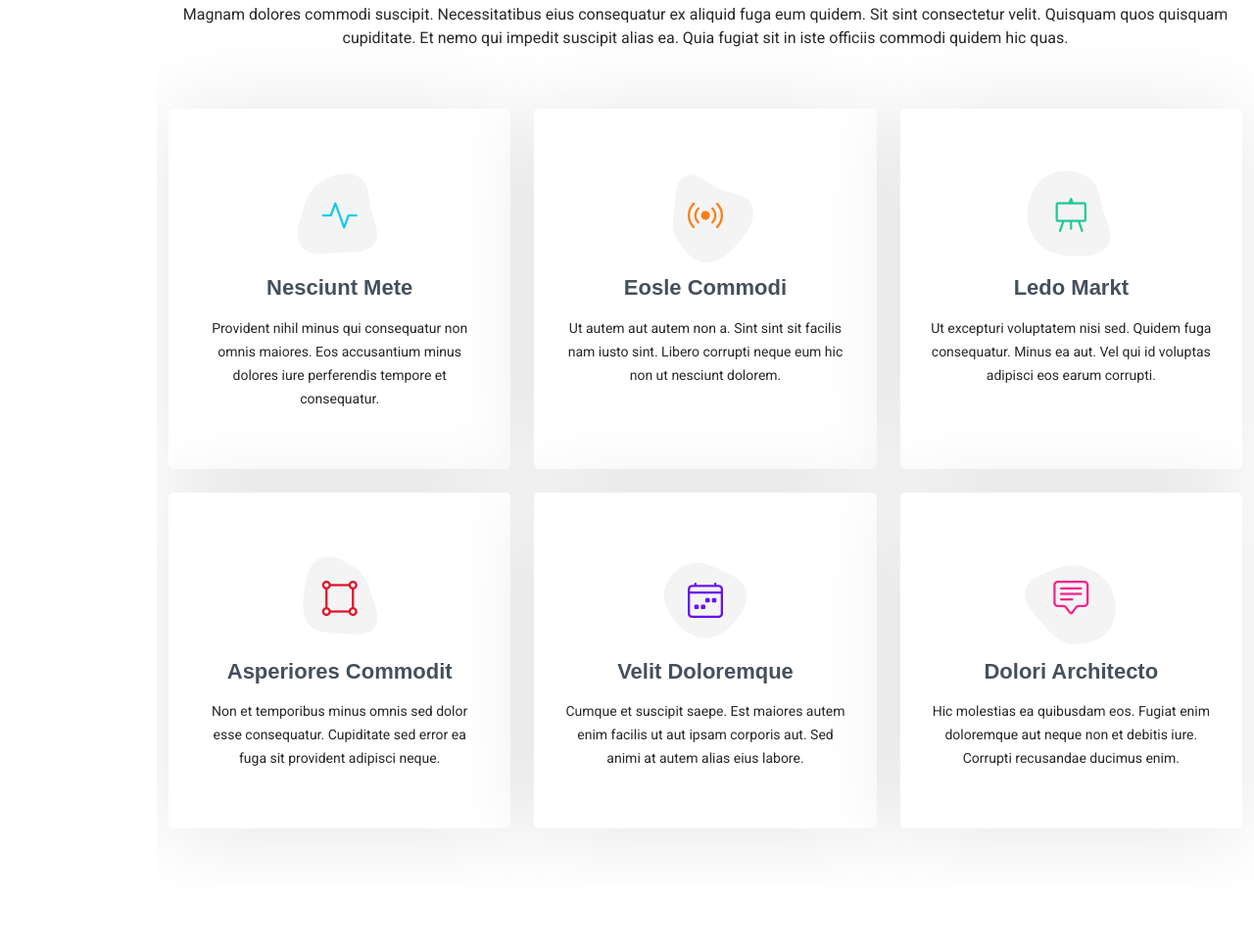
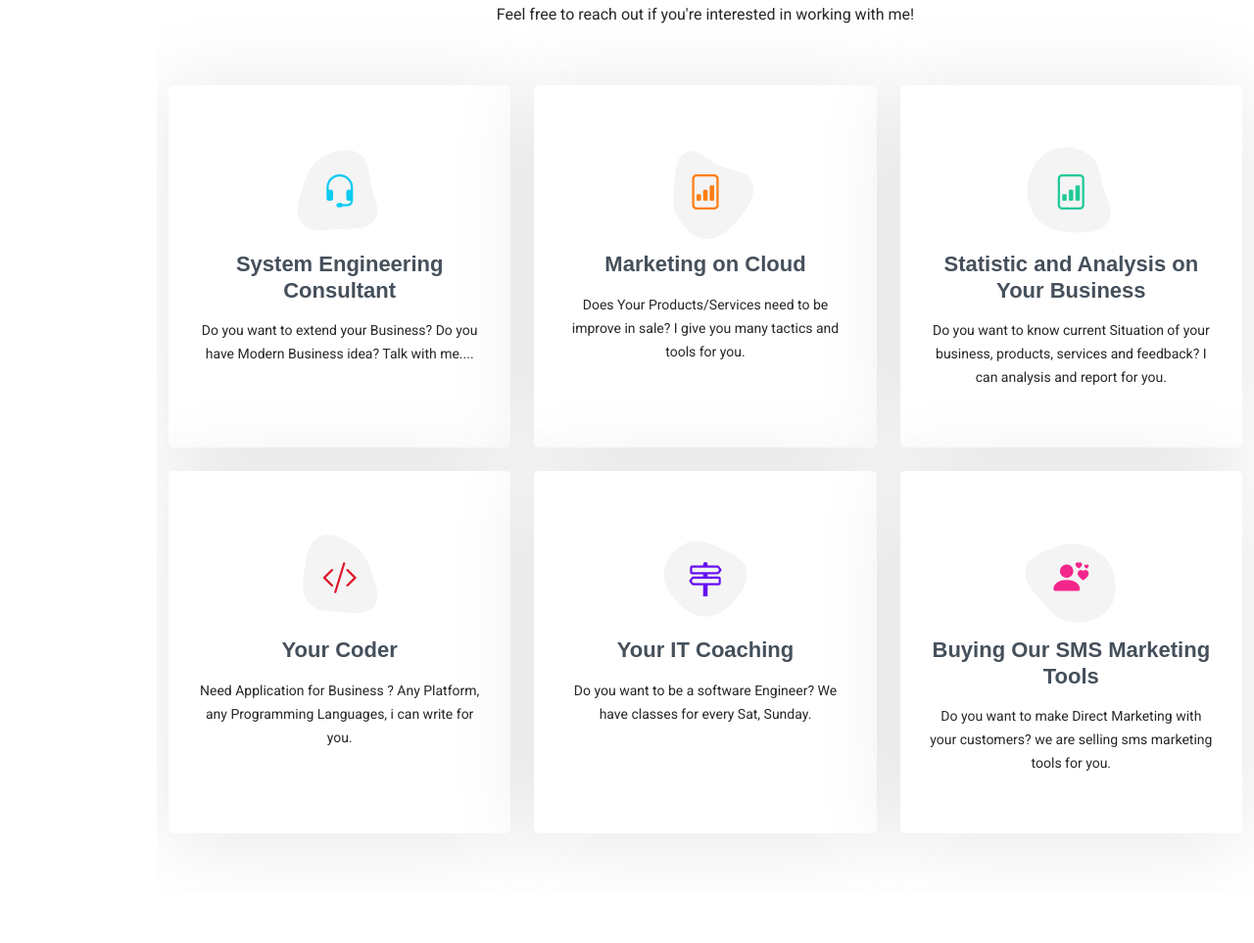
Before and after one commit to nyannaingtun77/profile, a plain HTML site: page index.html in a window 1280 px wide. Shown: the part 9330-10293 px from the top of the page at 98% size. Drawn offline with Linux system fonts and the light colour scheme.

Commit message:
finished services

```diff
--- a/index.html
+++ b/index.html
@@ -674,7 +674,7 @@
       <!-- Section Title -->
       <div class="container section-title" data-aos="fade-up">
         <h2>Services</h2>
-        <p>Magnam dolores commodi suscipit. Necessitatibus eius consequatur ex aliquid fuga eum quidem. Sit sint consectetur velit. Quisquam quos quisquam cupiditate. Et nemo qui impedit suscipit alias ea. Quia fugiat sit in iste officiis commodi quidem hic quas.</p>
+        <p>Feel free to reach out if you're interested in working with me!        </p>
       </div><!-- End Section Title -->
 
       <div class="container">
@@ -685,12 +685,12 @@
                 <svg width="100" height="100" viewBox="0 0 600 600" xmlns="http://www.w3.org/2000/svg">
                   <path stroke="none" stroke-width="0" fill="#f5f5f5" d="M300,521.0016835830174C376.1290562159157,517.8887921683347,466.0731472004068,529.7835943286574,510.70327084640275,468.03025145048787C554.3714126377745,407.6079735673963,508.03601936045806,328.9844924480964,491.2728898941984,256.3432110539036C474.5976632858925,184.082847569629,479.9380746630129,96.60480741107993,416.23090153303,58.64404602377083C348.86323505073057,18.502131276798302,261.93793281208167,40.57373210992963,193.5410806939664,78.93577620505333C130.42746243093433,114.334589627462,98.30271207620316,179.96522072025542,76.75703585869454,249.04625023123273C51.97151888228291,328.5150500222984,13.704378332031375,421.85034740162234,66.52175969318436,486.19268352777647C119.04800174914682,550.1803526380478,217.28368757567262,524.383925680826,300,521.0016835830174"></path>
                 </svg>
-                <i class="bi bi-activity"></i>
+                <i class="bi bi-headset"></i>
               </div>
               <a href="#" class="stretched-link">
-                <h3>Nesciunt Mete</h3>
+                <h3>System Engineering Consultant</h3>
               </a>
-              <p>Provident nihil minus qui consequatur non omnis maiores. Eos accusantium minus dolores iure perferendis tempore et consequatur.</p>
+              <p>Do you want to extend your Business? Do you have Modern Business idea? Talk with me.... </p>
             </div>
           </div><!-- End Service Item -->
 
@@ -700,12 +700,12 @@
                 <svg width="100" height="100" viewBox="0 0 600 600" xmlns="http://www.w3.org/2000/svg">
                   <path stroke="none" stroke-width="0" fill="#f5f5f5" d="M300,582.0697525312426C382.5290701553225,586.8405444964366,449.9789794690241,525.3245884688669,502.5850820975895,461.55621195738473C556.606425686781,396.0723002908107,615.8543463187945,314.28637112970534,586.6730223649479,234.56875336149918C558.9533121215079,158.8439757836574,454.9685369536778,164.00468322053177,381.49747125262974,130.76875717737553C312.15926192815925,99.40240125094834,248.97055460311594,18.661163978235184,179.8680185752513,50.54337015887873C110.5421016452524,82.52863877960104,119.82277516462835,180.83849132639028,109.12597500060166,256.43424936330496C100.08760227029461,320.3096726198365,92.17705696193138,384.0621239912766,124.79988738764834,439.7174275375508C164.83382741302287,508.01625554203684,220.96474134820875,577.5009287672846,300,582.0697525312426"></path>
                 </svg>
-                <i class="bi bi-broadcast"></i>
+                <i class="bi bi-file-bar-graph"></i>
               </div>
               <a href="#" class="stretched-link">
-                <h3>Eosle Commodi</h3>
+                <h3>Marketing on Cloud</h3>
               </a>
-              <p>Ut autem aut autem non a. Sint sint sit facilis nam iusto sint. Libero corrupti neque eum hic non ut nesciunt dolorem.</p>
+              <p>Does Your Products/Services need to be improve in sale? I give you many tactics and tools for you. </p>
             </div>
           </div><!-- End Service Item -->
 
@@ -715,12 +715,12 @@
                 <svg width="100" height="100" viewBox="0 0 600 600" xmlns="http://www.w3.org/2000/svg">
                   <path stroke="none" stroke-width="0" fill="#f5f5f5" d="M300,541.5067337569781C382.14930387511276,545.0595476570109,479.8736841581634,548.3450877840088,526.4010558755058,480.5488172755941C571.5218469581645,414.80211281144784,517.5187510058486,332.0715597781072,496.52539010469104,255.14436215662573C477.37192572678356,195.9906835881958,473.57363656557914,105.61284051026155,413.0603344069578,65.22779650032875C343.27470386102294,18.654635553484475,251.2091493199835,5.337323636656869,175.0934190732945,40.62881213300186C97.87086631185822,76.43348514350839,51.98124368387456,156.15599469081315,36.44837278890362,239.84606092416172C21.716077023791087,319.22268207091537,43.775223500013084,401.1760424656574,96.891909868211,461.97329694683043C147.22146801428983,519.5804099606455,223.5754009179313,538.201503339737,300,541.5067337569781"></path>
                 </svg>
-                <i class="bi bi-easel"></i>
+                <i class="bi bi-file-bar-graph"></i>
               </div>
               <a href="#" class="stretched-link">
-                <h3>Ledo Markt</h3>
+                <h3>Statistic and Analysis on Your Business</h3>
               </a>
-              <p>Ut excepturi voluptatem nisi sed. Quidem fuga consequatur. Minus ea aut. Vel qui id voluptas adipisci eos earum corrupti.</p>
+              <p>Do you want to know current Situation of your business, products, services and feedback? I can analysis and report for you. </p>
             </div>
           </div><!-- End Service Item -->
 
@@ -730,12 +730,12 @@
                 <svg width="100" height="100" viewBox="0 0 600 600" xmlns="http://www.w3.org/2000/svg">
                   <path stroke="none" stroke-width="0" fill="#f5f5f5" d="M300,503.46388370962813C374.79870501325706,506.71871716319447,464.8034551963731,527.1746412648533,510.4981551193396,467.86667711651364C555.9287308511215,408.9015244558933,512.6030010748507,327.5744911775523,490.211057578863,256.5855673507754C471.097692560561,195.9906835881958,447.69079081568157,138.11976852964426,395.19560036434837,102.3242989838813C329.3053358748298,57.3949838291264,248.02791733380457,8.279543830951368,175.87071277845988,42.242879143198664C103.41431057327972,76.34704239035025,93.79494320519305,170.9812938413882,81.28167332365135,250.07896920659033C70.17666984294237,320.27484674793965,64.84698225790005,396.69656628748305,111.28512138212992,450.4950937839243C156.20124167950087,502.5303643271138,231.32542653798444,500.4755392045468,300,503.46388370962813"></path>
                 </svg>
-                <i class="bi bi-bounding-box-circles"></i>
+                <i class="bi bi-code-slash"></i>
               </div>
               <a href="#" class="stretched-link">
-                <h3>Asperiores Commodit</h3>
+                <h3>Your Coder</h3>
               </a>
-              <p>Non et temporibus minus omnis sed dolor esse consequatur. Cupiditate sed error ea fuga sit provident adipisci neque.</p>
+              <p>Need Application for Business ? Any Platform, any Programming Languages, i can write for you.</p>
               <a href="#" class="stretched-link"></a>
             </div>
           </div><!-- End Service Item -->
@@ -746,12 +746,12 @@
                 <svg width="100" height="100" viewBox="0 0 600 600" xmlns="http://www.w3.org/2000/svg">
                   <path stroke="none" stroke-width="0" fill="#f5f5f5" d="M300,532.3542879108572C369.38199826031484,532.3153073249985,429.10787420159085,491.63046689027357,474.5244479745417,439.17860296908856C522.8885846962883,383.3225815378663,569.1668002868075,314.3205725914397,550.7432151929288,242.7694973846089C532.6665558377875,172.5657663291529,456.2379748765914,142.6223662098291,390.3689995646985,112.34683881706744C326.66090330228417,83.06452184765237,258.84405631176094,53.51806209861945,193.32584062364296,78.48882559362697C121.61183558270385,105.82097193414197,62.805066853699245,167.19869350419734,48.57481801355237,242.6138429142374C34.843463184063346,315.3850353017275,76.69343916112496,383.4422959591041,125.22947124332185,439.3748458443577C170.7312796277747,491.8107796887764,230.57421082200815,532.3932930995766,300,532.3542879108572"></path>
                 </svg>
-                <i class="bi bi-calendar4-week icon"></i>
+                <i class="bi bi-signpost-2 icon"></i>
               </div>
               <a href="#" class="stretched-link">
-                <h3>Velit Doloremque</h3>
+                <h3>Your IT Coaching</h3>
               </a>
-              <p>Cumque et suscipit saepe. Est maiores autem enim facilis ut aut ipsam corporis aut. Sed animi at autem alias eius labore.</p>
+              <p>Do you want to be a software Engineer? We have classes for every Sat, Sunday.</p>
               <a href="#" class="stretched-link"></a>
             </div>
           </div><!-- End Service Item -->
@@ -762,12 +762,12 @@
                 <svg width="100" height="100" viewBox="0 0 600 600" xmlns="http://www.w3.org/2000/svg">
                   <path stroke="none" stroke-width="0" fill="#f5f5f5" d="M300,566.797414625762C385.7384707136149,576.1784315230908,478.7894351017131,552.8928747891023,531.9192734346935,484.94944893311C584.6109503024035,417.5663521118492,582.489472248146,322.67544863468447,553.9536738515405,242.03673114598146C529.1557734026468,171.96086150256528,465.24506316201064,127.66468636344209,395.9583748389544,100.7403814666027C334.2173773831606,76.7482773500951,269.4350130405921,84.62216499799875,207.1952322260088,107.2889140133804C132.92018162631612,134.33871894543012,41.79353780512637,160.00259165414826,22.644507872594943,236.69541883565114C3.319112789854554,314.0945973066697,72.72355303640163,379.243833228382,124.04198916343866,440.3218312028393C172.9286146004772,498.5055451809895,224.45579914871206,558.5317968840102,300,566.797414625762"></path>
                 </svg>
-                <i class="bi bi-chat-square-text"></i>
+                <i class="bi bi-person-hearts"></i>
               </div>
               <a href="#" class="stretched-link">
-                <h3>Dolori Architecto</h3>
+                <h3>Buying Our SMS Marketing Tools</h3>
               </a>
-              <p>Hic molestias ea quibusdam eos. Fugiat enim doloremque aut neque non et debitis iure. Corrupti recusandae ducimus enim.</p>
+              <p>Do you want to make Direct Marketing with your customers? we are selling sms marketing tools for you.</p>
               <a href="#" class="stretched-link"></a>
             </div>
           </div><!-- End Service Item -->
```
